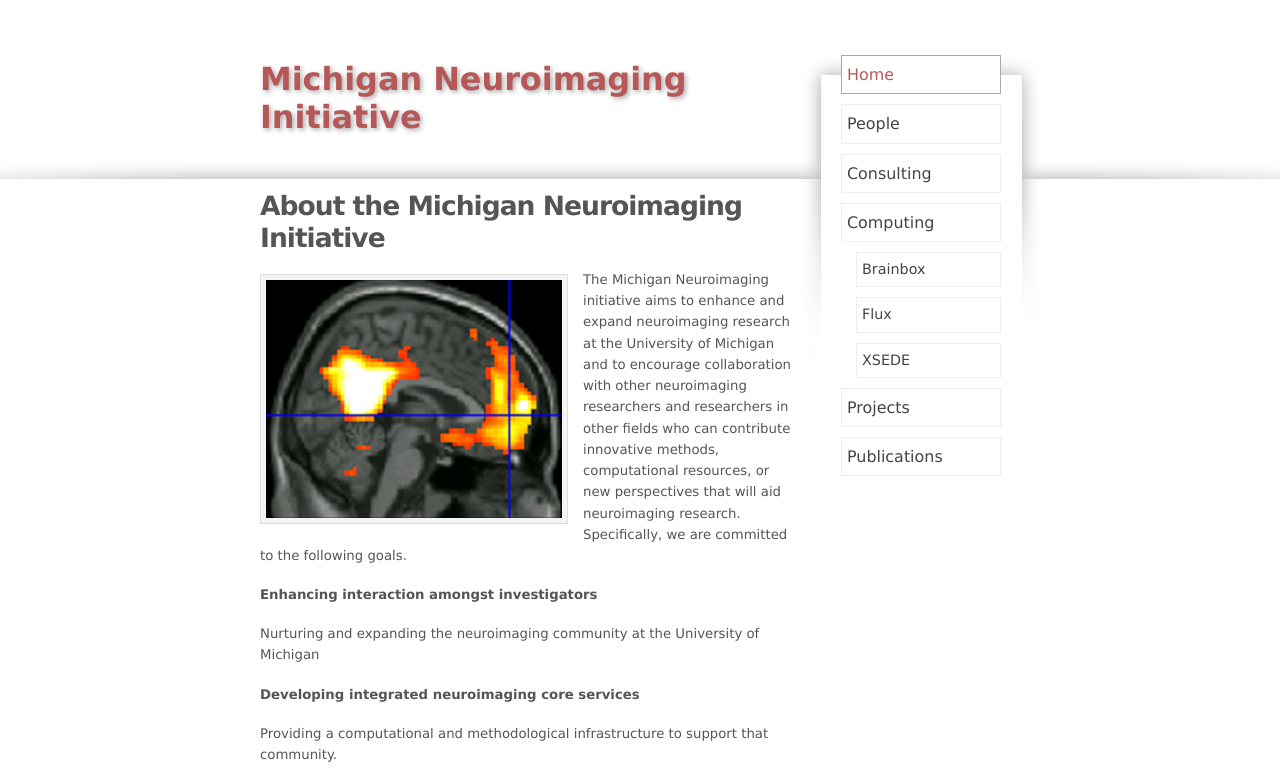
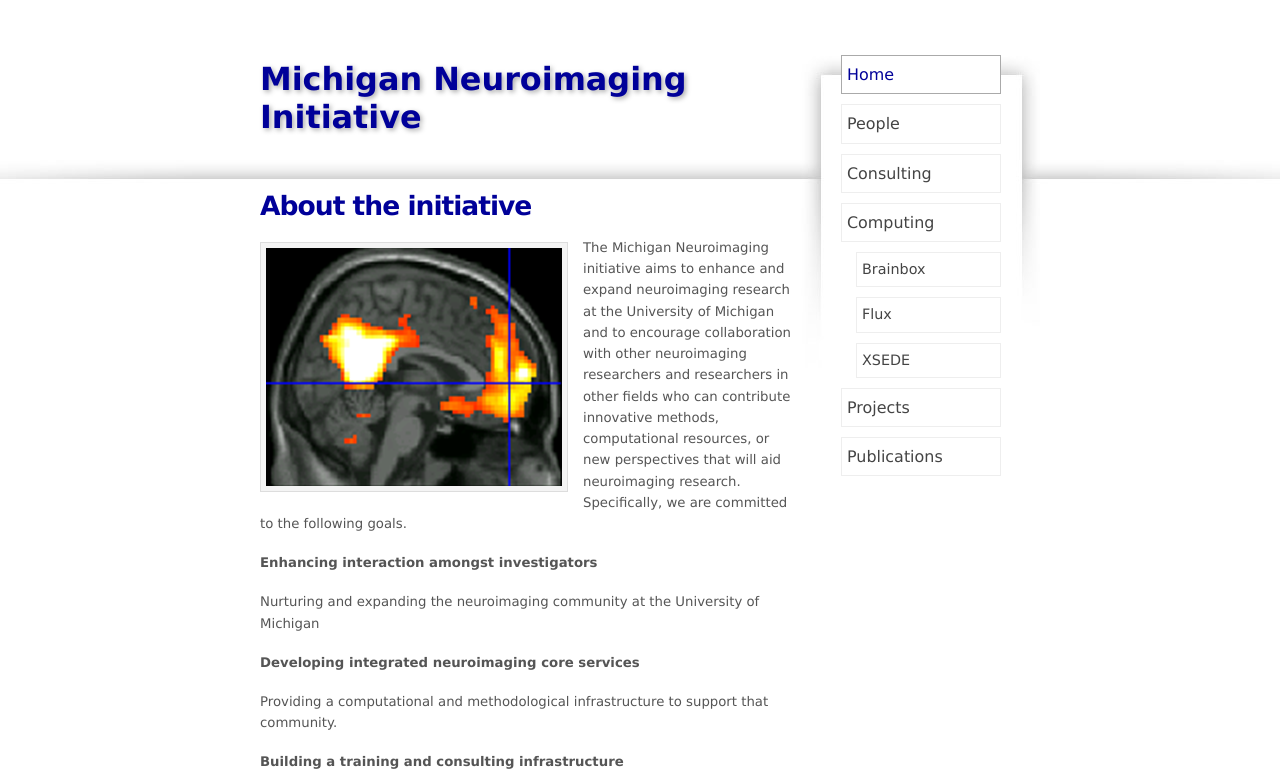
Before and after one commit to michigan-nii/michigan-nii.github.io, a plain HTML site: page index.html in a window 1280 px wide. Shown: the top 780 px of the page. Drawn offline with Linux system fonts and the light colour scheme.

Commit message:
Changing colors

```diff
--- a/index.html
+++ b/index.html
@@ -16,7 +16,7 @@
     </div>
 
     <div id="content">
-    <h2>About the Michigan Neuroimaging Initiative</h2>
+    <h2>About the initiative</h2>
     <img class="alignleft border" src="img/PTSD_mindfulness_brain.png" alt="Example content image using the class .alignleft" />
 
     <p>The Michigan Neuroimaging initiative aims to enhance and expand
--- a/variant-whitespace.css
+++ b/variant-whitespace.css
@@ -5,11 +5,11 @@ Modified by: Guy Rutenberg - http://www.guyrutenberg.com/
 */
 
 /* Main layout and header */
-body {background:#fff url(img/bg.jpg) top center no-repeat; color:#3a3a3a; font:83% Helvitica,Verdana,Arial,sans-serif; line-height:1.6em; margin:0 auto; padding:0;}
+body {background:#fff url(img/bg.jpg) top center no-repeat; color:#000099; font:83% Helvitica,Verdana,Arial,sans-serif; line-height:1.6em; margin:0 auto; padding:0;}
 #wrap {color:#555; margin:0 auto; padding:0; width:760px;}
-#header {color:#b75858; height:180px; margin:0 0 10px; padding:0;}
-#header h1 {font-size:2.4em; font-weight:100; width:540px; line-height:1.2em; margin:0 0 15px 0px; padding:60px 0 10px;}
-#header h1 a,#header h1 a:hover {font-weight:700; padding:0; text-decoration:none; text-shadow:#aaa 2px 2px 5px;}
+#header {color:##000099; height:180px; margin:0 0 10px; padding:0;}
+#header h1 {font-size:2.4em; color:#000099; font-weight:100; width:540px; line-height:1.2em; margin:0 0 15px 0px; padding:60px 0 10px;}
+#header h1 a,#header h1 a:hover {font-weight:700; padding:0; text-decoration:none; color:#000099; text-shadow:#aaa 2px 2px 5px;}
 #header p {font-size:1.6em; margin:0 0 20px 0px; width:540px; padding:0 0 0 3px; color:#555; text-shadow:#aaa 2px 2px 5px;}
 
 /* Right sidebar and menu */
@@ -17,13 +17,13 @@ body {background:#fff url(img/bg.jpg) top center no-repeat; color:#3a3a3a; font:
 #sidebar ul {list-style:none; margin:0 0 18px; padding:0; width:160px;}
 #sidebar ul li {display:inline; padding:0; width:150px;}
 #sidebar ul li a {background-color:#fff; border:1px solid #eee; color:#444; float:left; font-size:1.2em; margin-bottom:10px; padding:8px 1px 8px 5px; text-decoration:none; width:152px;}
-#sidebar ul li a:hover, #sidebar ul li a.current {background-color:#fff; border:1px solid #aaa; color:#b75858;}
+#sidebar ul li a:hover, #sidebar ul li a.current {background-color:#fff; border:1px solid #aaa; color:#000099;}
 #sidebar ul ul {font-size:0.9em; margin:0 0 0 15px; padding:0 0 10px 0; width:147px;}
 #sidebar ul ul a {padding:6px 1px 6px 5px; width:137px;}
 
 /* Main content */
 #content {float:left; width:540px; margin:-10px 0px 10px 0px; padding:0; text-align:left;}
-#content h2 {clear:left; font-size:2em; line-height:1.2em; letter-spacing:-1px; margin:10px 0 15px; padding:0;}
+#content h2 {clear:left; font-size:2em; color:#000099; line-height:1.2em; letter-spacing:-1px; margin:10px 0 15px; padding:0;}
 #content h3 {clear:left; font-size:1.5em; margin:10px 0 10px; padding:0;}
 
 /* Footer */
@@ -34,7 +34,7 @@ body {background:#fff url(img/bg.jpg) top center no-repeat; color:#3a3a3a; font:
 #footer span {font-size:1.3em;}
 
 /* HTML tags */
-a {color:#b75858; font-weight:400;}
+a {color:#000099; font-weight:400;}
 a:hover {color:#872828;}
 a img {border:0;}
 p {margin:0 0 18px;}
```
